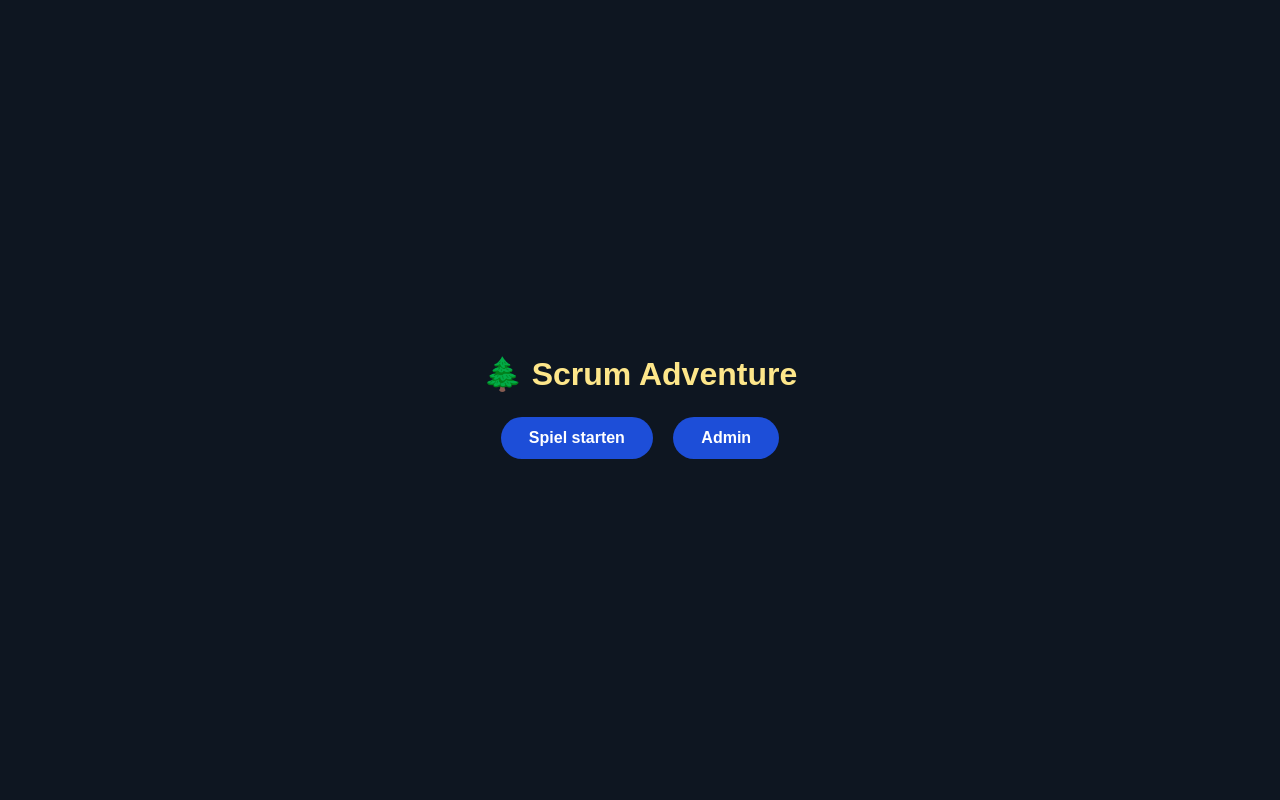
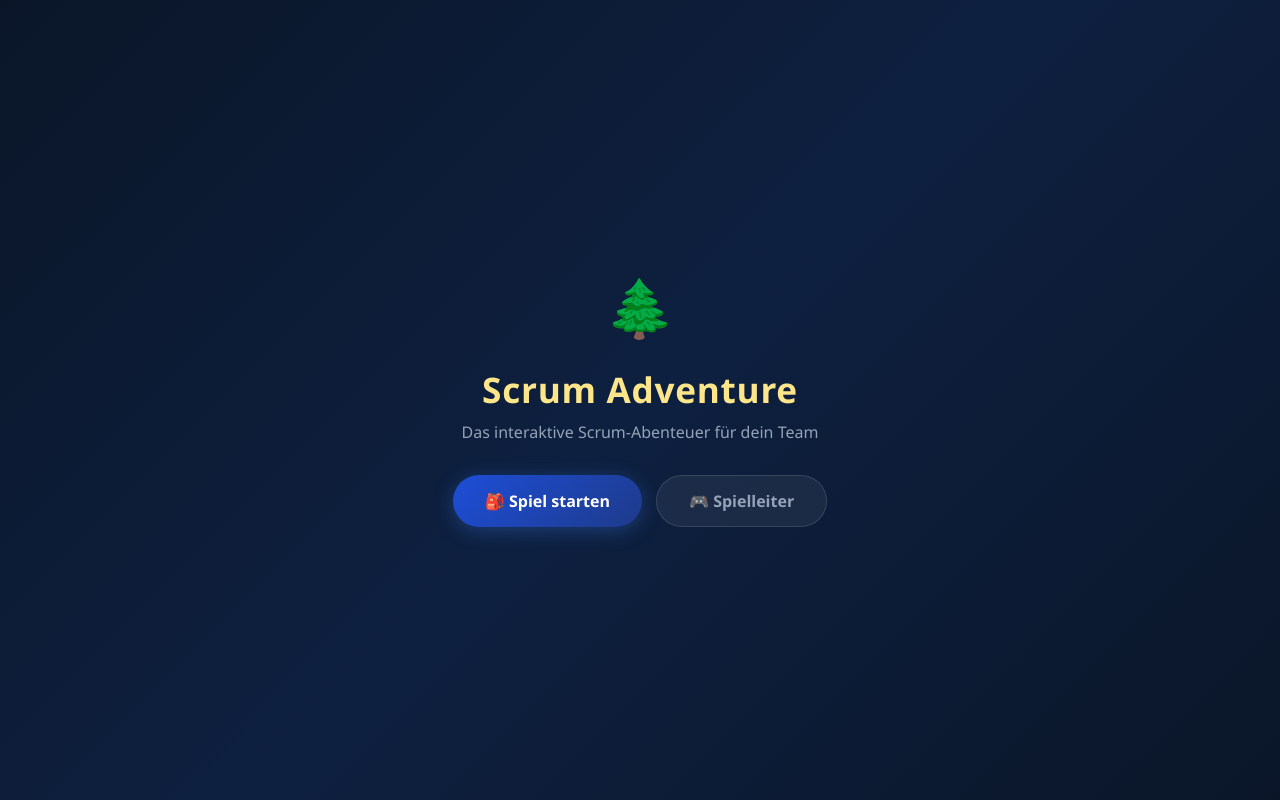
Before and after one commit to NicolaBAZG/scrum-adventure, a website: page frontend/public/index.html in a window 1280 px wide. Drawn offline with Linux system fonts and the light colour scheme.

Commit message:
Add files via upload

```diff
--- a/frontend/public/index.html
+++ b/frontend/public/index.html
@@ -5,18 +5,39 @@
 <meta name="viewport" content="width=device-width, initial-scale=1.0">
 <title>Scrum Adventure</title>
 <style>
-  body { margin:0; font-family:sans-serif; background:#0e1621; color:white; display:flex; align-items:center; justify-content:center; min-height:100vh; }
-  .box { text-align:center; }
-  h1 { font-size:2rem; color:#fde68a; margin-bottom:1rem; }
-  a { display:inline-block; margin:8px; padding:12px 28px; background:#1d4ed8; color:white; border-radius:50px; text-decoration:none; font-weight:700; }
-  a:hover { background:#2563eb; }
+  * { margin:0; padding:0; box-sizing:border-box; }
+  body {
+    font-family:'Segoe UI',sans-serif;
+    background:linear-gradient(135deg,#0a1628 0%,#0e2040 50%,#0a1628 100%);
+    color:white; min-height:100vh;
+    display:flex; align-items:center; justify-content:center;
+  }
+  .box { text-align:center; padding:40px 20px; }
+  .emoji { font-size:3.5rem; display:block; margin-bottom:16px; animation:bounce 2s ease-in-out infinite alternate; }
+  @keyframes bounce { from{transform:translateY(0);} to{transform:translateY(-10px);} }
+  h1 { font-size:2.2rem; color:#fde68a; margin-bottom:8px; letter-spacing:0.02em; }
+  p  { color:#94a3b8; margin-bottom:32px; font-size:1rem; }
+  .buttons { display:flex; gap:14px; justify-content:center; flex-wrap:wrap; }
+  a {
+    display:inline-flex; align-items:center; gap:8px;
+    padding:14px 32px; border-radius:50px; text-decoration:none;
+    font-weight:700; font-size:1rem; transition:all 0.2s;
+  }
+  a.primary { background:linear-gradient(135deg,#1d4ed8,#1e3a8a); color:white; box-shadow:0 4px 20px rgba(59,130,246,0.3); }
+  a.primary:hover { transform:translateY(-2px); box-shadow:0 8px 28px rgba(59,130,246,0.4); }
+  a.secondary { background:rgba(255,255,255,0.06); color:#94a3b8; border:1px solid rgba(255,255,255,0.12); }
+  a.secondary:hover { background:rgba(255,255,255,0.1); color:white; }
 </style>
 </head>
 <body>
 <div class="box">
-  <h1>🌲 Scrum Adventure</h1>
-  <a href="/welcome">Spiel starten</a>
-  <a href="/admin">Admin</a>
+  <span class="emoji">🌲</span>
+  <h1>Scrum Adventure</h1>
+  <p>Das interaktive Scrum-Abenteuer für dein Team</p>
+  <div class="buttons">
+    <a href="/welcome" class="primary">🎒 Spiel starten</a>
+    <a href="/admin"   class="secondary">🎮 Spielleiter</a>
+  </div>
 </div>
 </body>
 </html>
```
Also changed, not shown: backend/server.js (+17 -0 lines).
